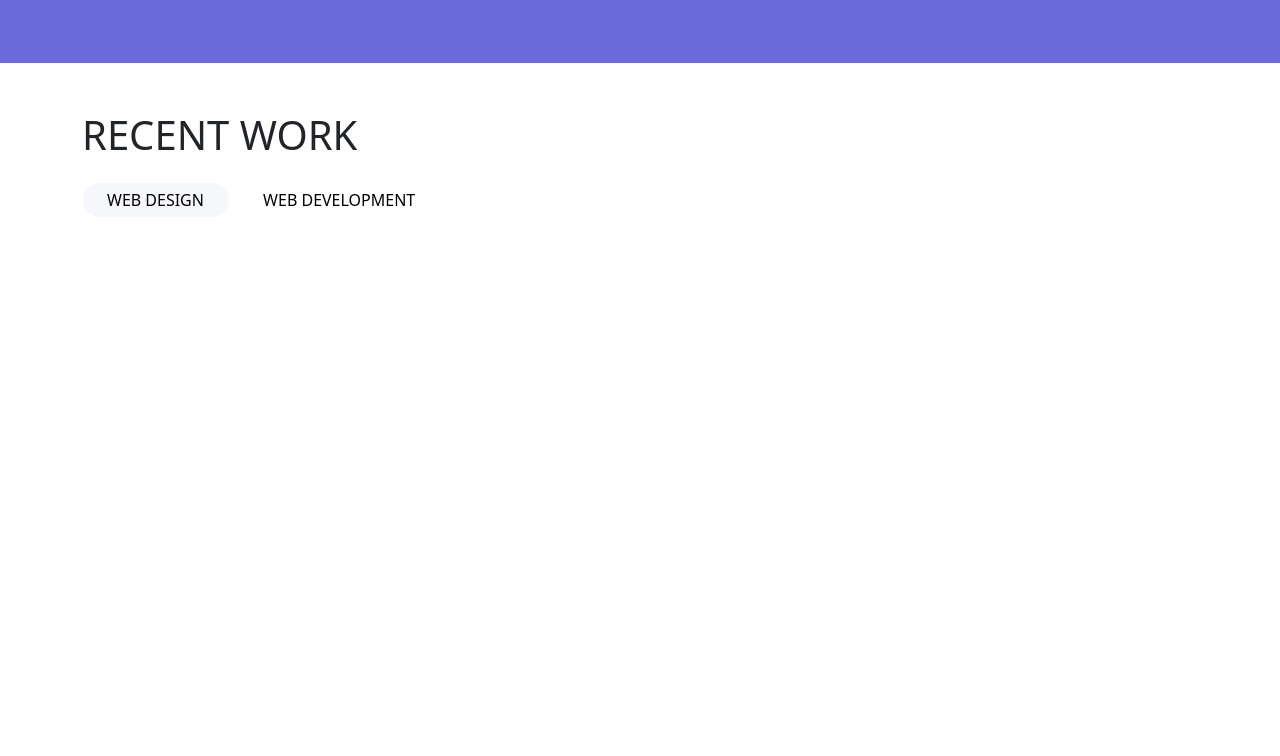
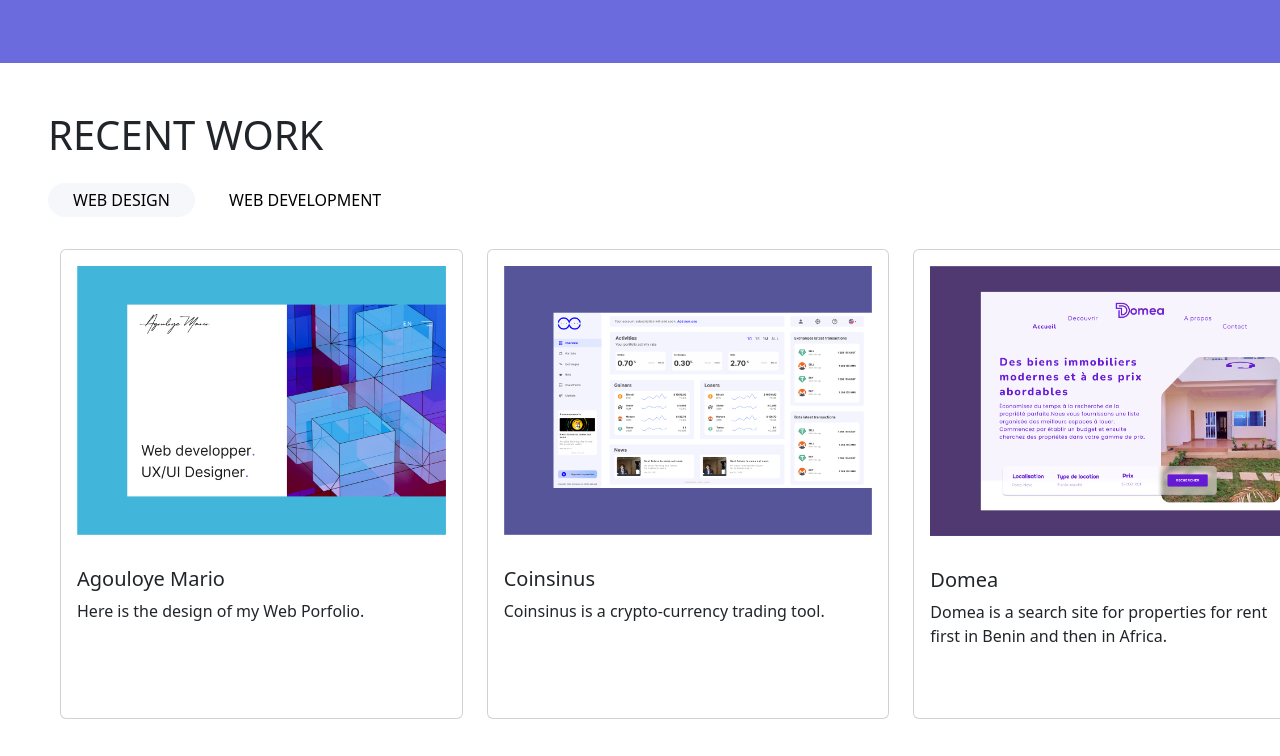
Before and after one commit to Wa-ram/Portfolio, a plain HTML site: page index.html in a window 1280 px wide. Shown: the part 2286-3042 px from the top of the page. Drawn offline with nearby package versions, Linux system fonts and the light colour scheme.

Commit message:
MAj upload all recent work

```diff
--- a/Index.css
+++ b/Index.css
@@ -28,7 +28,7 @@ a:hover{
     background-color: var(--main);
 }
 
-.card{
+.Services .card{
     color: white;
     border: 3px solid rgba(255, 255, 255, 0.6) !important;
     background-color: var(--main) !important;
@@ -78,10 +78,10 @@ a:hover{
 .skill_showcase{
     height: 175px;
 }
-
+/*
 .recentWork{
     height: 100vh;
-}
+} */
 
 .switch button{
     border: none;
@@ -92,6 +92,17 @@ a:hover{
     padding: 5px 25px;
     border-radius: 20px;
     background-color: #F5F7FA !important;
+}
+
+.Wrapper{
+    overflow-x: scroll;
+}
+.Wrapper::-webkit-scrollbar{
+    height: 0;
+}
+
+.Wrapper .card{
+    height: 470px;
 }
 
 .footer, .footer_left_side, .footer_right_side{
--- a/index.html
+++ b/index.html
@@ -157,12 +157,88 @@
     </div>
     <!-- RECENT WORK -->
     <div class="recentWork pt-5">
-        <div class="container">
+        <div class="container-fluid">
             <div class="row">
-                <h1 class="mb-4">RECENT WORK</h1>
-                <div class="switch">
+                <h1 class="mb-4 ps-5 fs-md-5">RECENT WORK</h1>
+                <div class="switch ps-5">
                     <button class="Webdes me-4 switch_button_active">WEB DESIGN</button>
                     <button class="Webdev">WEB DEVELOPMENT</button>
+                </div>
+
+                <div class="Wrapper mt-3 mb-4">
+                    <div class="row flex-nowrap">
+                        <div class="col-md-6 col-lg-4 ms-5">
+                            <div class="card my-3 py-3">
+                                <div class="card-head px-3">
+                                    <img src="Assets/work/portfolio.jpg" alt="icon" class="col-12">
+                                </div>
+                                <div class="card-body my-3 px-3">
+                                    <h5 class="card-title">Agouloye Mario</h5>
+                                    <p class="card-text">Here is the design of my Web Porfolio.</p>
+                                </div>
+                            </div>
+                        </div>
+
+                        <div class="col-md-6 col-lg-4 CardContainer">
+                            <div class="card my-3 py-3">
+                                <div class="card-head px-3">
+                                    <img src="Assets/work/Coinsinus.jpg" alt="icon" class="col-12">
+                                </div>
+                                <div class="card-body my-3 px-3">
+                                    <h5 class="card-title">Coinsinus</h5>
+                                    <p class="card-text">Coinsinus is a crypto-currency trading tool.</p>
+                                </div>
+                            </div>
+                        </div>
+
+                        <div class="col-md-6 col-lg-4">
+                            <div class="card my-3 py-3">
+                                <div class="card-head px-3">
+                                    <img src="Assets/work/Domea.jpg" alt="icon" class="col-12">
+                                </div>
+                                <div class="card-body my-3 px-3">
+                                    <h5 class="card-title">Domea</h5>
+                                    <p class="card-text">Domea is a search site for properties for rent first in Benin and then in Africa.</p>
+                                </div>
+                            </div>
+                        </div>
+
+                        <div class="col-md-6 col-lg-4">
+                            <div class="card my-3 py-3">
+                                <div class="card-head px-3">
+                                    <img src="Assets/work/help4us.jpg" alt="icon" class="col-12">
+                                </div>
+                                <div class="card-body my-3 px-3">
+                                    <h5 class="card-title">HelpForUs</h5>
+                                    <p class="card-text">HelpForUs is a site that aims to bring emergency aid to people affected by the war in Ukraine.</p>
+                                </div>
+                            </div>
+                        </div>
+
+                        <div class="col-md-6 col-lg-4">
+                            <div class="card my-3 py-3">
+                                <div class="card-head px-3">
+                                    <img src="Assets/work/Split.jpg" alt="icon" class="col-12">
+                                </div>
+                                <div class="card-body my-3 px-3">
+                                    <h5 class="card-title">Split</h5>
+                                    <p class="card-text">SPLIT is an online tontine management tool.</p>
+                                </div>
+                            </div>
+                        </div>
+
+                        <div class="col-md-6 col-lg-4">
+                            <div class="card my-3 py-3">
+                                <div class="card-head px-3">
+                                    <img src="Assets/work/DingaStream.jpg" alt="icon" class="col-12">
+                                </div>
+                                <div class="card-body my-3 px-3">
+                                    <h5 class="card-title">DingaStream</h5>
+                                    <p class="card-text">DingaStream is a 100% pan-African music listening and distribution platform.</p>
+                                </div>
+                            </div>
+                        </div>
+                    </div>
                 </div>
             </div>
         </div>
```
Also changed, not shown: Assets/work/Coinsinus.jpg (added), Assets/work/DingaStream.jpg (added), Assets/work/Domea.jpg (added), Assets/work/Split.jpg (added), Assets/work/help4us.jpg (added), Assets/work/portfolio.jpg (added), 1 other file.
